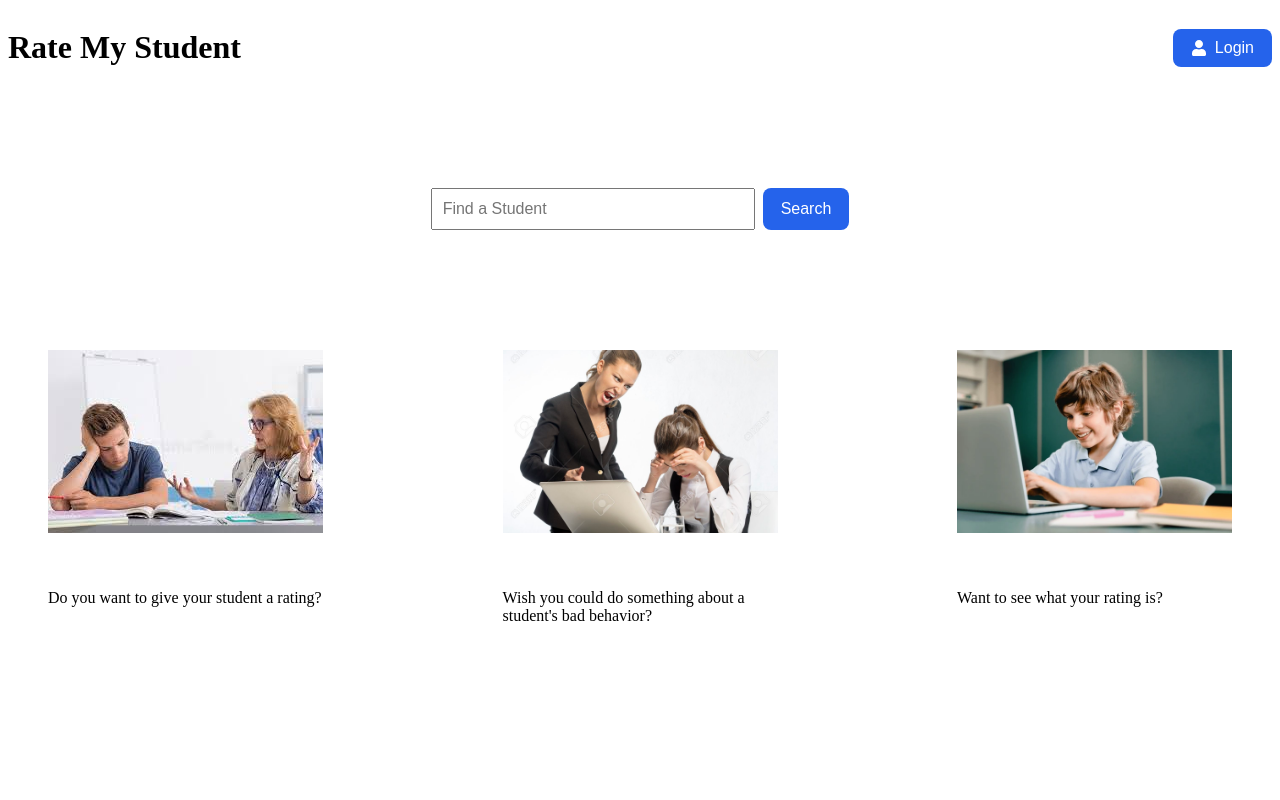
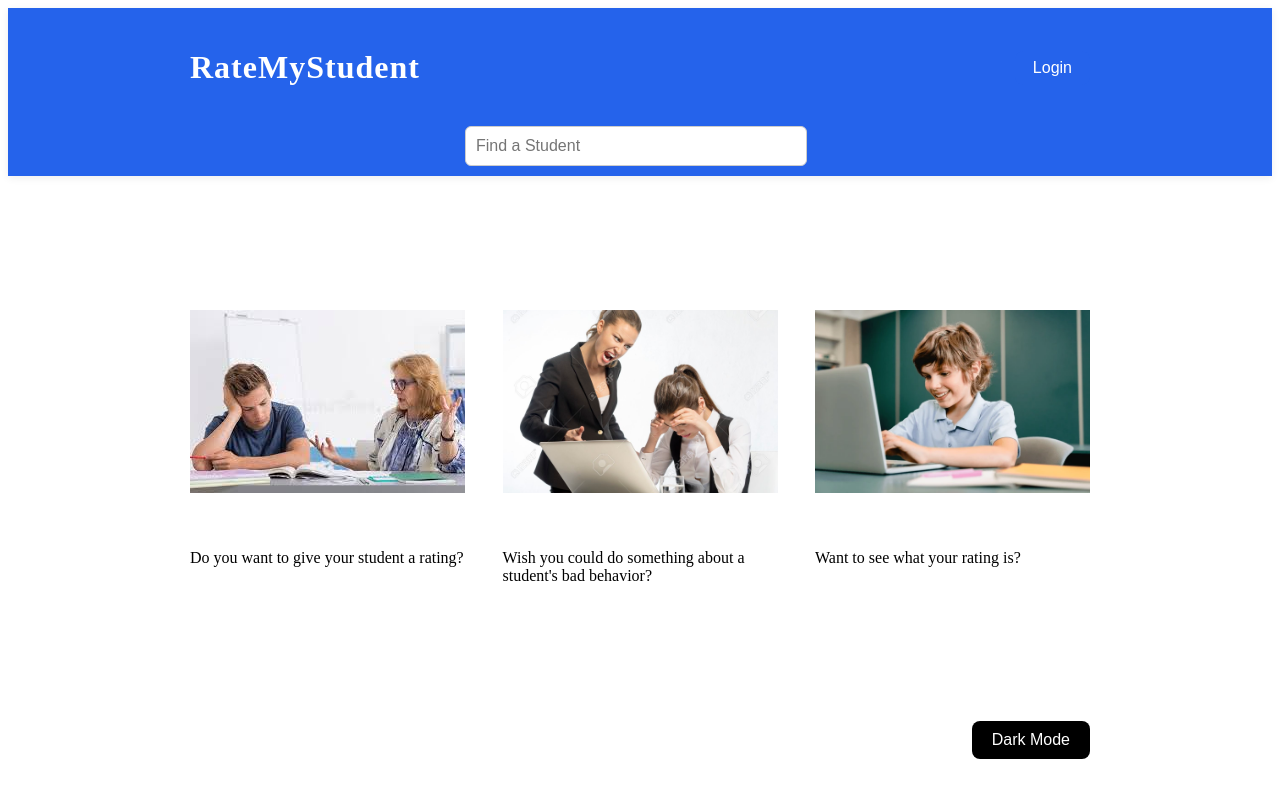
Before and after one commit to Gairolld/RateMyStudent, a React (Vite) app in the folder Frontend/: page / in a window 1280 px wide. Shown: the top 800 px of the page. Built offline with nearby package versions, Linux system fonts and the light colour scheme; no server answers.

Commit message:
Feat: Universal Header (from old frontend)

```diff
--- a/Frontend/src/App.jsx
+++ b/Frontend/src/App.jsx
@@ -1,12 +1,12 @@
 import { useState, useEffect } from "react";
-import { FaUser } from "react-icons/fa";
-import myImage from "./assets/pic1.jpg";
-import myImage2 from "./assets/pic2.jpg";
-import myImage3 from "./assets/pic3.webp";
 import { Routes, Route, useNavigate } from "react-router-dom";
 import Login from "./Login";
 import StudentProfile from "./StudentProfile";
 import SearchResults from "./SearchResults";
+import Header from "./Header";
+import myImage from "./assets/pic1.jpg";
+import myImage2 from "./assets/pic2.jpg";
+import myImage3 from "./assets/pic3.webp";
 import "./App.css";
 
 function App() {
@@ -26,24 +26,19 @@ function App() {
       .catch(() => setAuth({ loggedIn: false }));
   }, []);
 
-  // search students
-  const handleSearch = async (e) => {
-    e.preventDefault();
+  // live search as you type
+  useEffect(() => {
+    if (query.trim() === "") {
+      setSearchResults([]);
+      return;
+    }
     setSearching(true);
-    setSearchResults([]);
-    try {
-      const res = await fetch(`/search?name=${encodeURIComponent(query)}`, { credentials: "include" });
-      if (res.ok) {
-        const data = await res.json();
-        setSearchResults(data);
-      } else {
-        setSearchResults([]);
-      }
-    } catch {
-      setSearchResults([]);
-    }
-    setSearching(false);
-  };
+    fetch(`/search?name=${encodeURIComponent(query)}`, { credentials: "include" })
+      .then(res => res.ok ? res.json() : [])
+      .then(data => setSearchResults(data))
+      .catch(() => setSearchResults([]))
+      .finally(() => setSearching(false));
+  }, [query]);
 
   // logout
   const handleLogout = async () => {
@@ -53,55 +48,37 @@ function App() {
   };
 
   return (
+    <div style={{ backgroundColor: LightMode ? "#fff" : "#121212", minHeight: "100vh" }}>
+      <Header
+        onSearch={() => {}}
+        query={query}
+        setQuery={setQuery}
+        LightMode={LightMode}
+        auth={auth}
+        handleLogout={handleLogout}
+      />
       <Routes>
         <Route
           path="/"
           element={
-          <div style={{ backgroundColor: LightMode ? "#ffffff" : "#121212", minHeight: "100vh" }}>
-            {/* Top bar */}
-            <div style={{ display: "flex", justifyContent: "space-between", alignItems: "center", color: LightMode ? "#000000" : "#ffffff" }}>
-              <h1 style={{ cursor: "pointer" }} onClick={() => navigate("/")}>Rate My Student</h1>
-              <div>
-                {auth.loggedIn ? (
-                  <button onClick={handleLogout} style={{ ...buttonStyle, backgroundColor: "#ef4444" }}>Logout</button>
-                ) : (
-                  <>
-                    <button onClick={() => navigate("/login")} style={buttonStyle}><FaUser /> Login</button>
-                    {/* remove Sign Up button after use */}
-                  </>
-                )}
-              </div>
-            </div>
-
-            {/* actual search bar */}
-            <form onSubmit={handleSearch} style={{ display: "flex", justifyContent: "center", marginTop: "100px" }}>
-              <input
-                type="text"
-                placeholder="Find a Student"
-                value={query}
-                onChange={(e) => setQuery(e.target.value)}
-                style={{ padding: "10px", fontSize: "16px", width: "300px", color: LightMode ? "#000000" : "#ffffff" }}
-              />
-              <button type="submit" style={{ ...buttonStyle, marginLeft: 8 }}>Search</button>
-            </form>
+            <div style={{ maxWidth: 900, margin: "0 auto", padding: 24 }}>
               {searching && <div style={{ textAlign: "center" }}>Searching...</div>}
               {searchResults.length > 0 && <SearchResults results={searchResults} />}
-
-            {/* images and lore */}
-            <div style={{ display: "flex", justifyContent: "space-between", gap: "0px", marginTop: "100px", marginLeft: "40px", marginRight: "40px" }}>
-              <img src={myImage} alt="My image" style={{ padding: "20px 0px", width: "275px", height: "183px", objectFit: "cover" }} />
-              <img src={myImage2} alt="My image" style={{ padding: "20px 0px", width: "275px", height: "183px", objectFit: "cover" }} />
-              <img src={myImage3} alt="My image" style={{ padding: "20px 0px", width: "275px", height: "183px", objectFit: "cover" }} />
+              {/* Images and info */}
+              <div style={{ display: "flex", justifyContent: "space-between", gap: "0px", marginTop: "60px" }}>
+                <img src={myImage} alt="My image" style={{ padding: "20px 0px", width: "275px", height: "183px", objectFit: "cover", borderRadius: 12 }} />
+                <img src={myImage2} alt="My image" style={{ padding: "20px 0px", width: "275px", height: "183px", objectFit: "cover", borderRadius: 12 }} />
+                <img src={myImage3} alt="My image" style={{ padding: "20px 0px", width: "275px", height: "183px", objectFit: "cover", borderRadius: 12 }} />
               </div>
-
-            <div style={{ display: "flex", justifyContent: "space-between", gap: "0px", marginTop: "20px", marginLeft: "40px", marginRight: "40px" }}>
-              <p style={{ padding: "0px 0px", width: "275px", color: LightMode ? "#000000" : "#ffffff" }}>Do you want to give your student a rating?</p>
-              <p style={{ padding: "0px 0px", width: "275px", color: LightMode ? "#000000" : "#ffffff" }}>Wish you could do something about a student's bad behavior?</p>
-              <p style={{ padding: "0px 0px", width: "275px", color: LightMode ? "#000000" : "#ffffff" }}>Want to see what your rating is?</p>
+              <div style={{ display: "flex", justifyContent: "space-between", gap: "0px", marginTop: "20px" }}>
+                <p style={{ width: "275px", color: LightMode ? "#000" : "#fff" }}>Do you want to give your student a rating?</p>
+                <p style={{ width: "275px", color: LightMode ? "#000" : "#fff" }}>Wish you could do something about a student's bad behavior?</p>
+                <p style={{ width: "275px", color: LightMode ? "#000" : "#fff" }}>Want to see what your rating is?</p>
               </div>
-
-            <div style={{ display: "flex", justifyContent: "flex-end", marginTop: "300px" }}>
-              <button onClick={() => setLightMode(!LightMode)} style={{ display: "flex", alignItems: "center", gap: "8px", padding: "10px 20px", fontSize: "16px", backgroundColor: LightMode ? "#000000" : "#ffffff", color: LightMode ? "#ffffff" : "#000000", border: "none", borderRadius: "8px", cursor: "pointer", transition: "0.2s" }}>
+              <div style={{ display: "flex", justifyContent: "flex-end", marginTop: "120px" }}>
+                <button
+                  onClick={() => setLightMode(!LightMode)}
+                  style={{ display: "flex", alignItems: "center", gap: "8px", padding: "10px 20px", fontSize: "16px", backgroundColor: LightMode ? "#000" : "#fff", color: LightMode ? "#fff" : "#000", border: "none", borderRadius: "8px", cursor: "pointer", transition: "0.2s" }}>
                   {!LightMode && "Light Mode"}
                   {LightMode && "Dark Mode"}
                 </button>
@@ -110,23 +87,10 @@ function App() {
           }
         />
         <Route path="/login" element={<Login setAuth={setAuth} />} />
-      <Route path="/student/:userid" element={<StudentProfile />} />
+        <Route path="/student/:userid" element={<StudentProfile LightMode={LightMode} />} />
       </Routes>
+    </div>
   );
 }
 
-const buttonStyle = {
-  display: "flex",
-  alignItems: "center",
-  gap: "8px",
-  padding: "10px 18px",
-  fontSize: "16px",
-  backgroundColor: "#2563eb",
-  color: "white",
-  border: "none",
-  borderRadius: "8px",
-  cursor: "pointer",
-  transition: "0.2s"
-};
-
 export default App;
--- /dev/null
+++ b/Frontend/src/Header.jsx
@@ -0,0 +1,77 @@
+import { useState } from "react";
+import { useNavigate, useLocation } from "react-router-dom";
+
+function Header({ onSearch, query, setQuery, LightMode, auth, handleLogout }) {
+  const navigate = useNavigate();
+  const location = useLocation();
+
+  // only show search bar on some pages (AKA not login)
+  const showSearch = location.pathname !== "/login";
+
+  return (
+    <header style={{
+      background: LightMode ? "#2563eb" : "#1a1a2e",
+      color: "#fff",
+      padding: "20px 0 10px 0",
+      marginBottom: 30,
+      boxShadow: "0 2px 8px rgba(0,0,0,0.07)",
+      position: "sticky",
+      top: 0,
+      zIndex: 1000
+    }}>
+      <div style={{
+        display: "flex",
+        alignItems: "center",
+        justifyContent: "space-between",
+        maxWidth: 900,
+        margin: "0 auto",
+        padding: "0 20px"
+      }}>
+        <h1 style={{ cursor: "pointer", fontWeight: 700, fontSize: 32, letterSpacing: 1 }} onClick={() => navigate("/")}>RateMyStudent</h1>
+        <div>
+          {auth && auth.loggedIn ? (
+            <button onClick={handleLogout} style={{ ...buttonStyle, background: "#ef4444" }}>Logout</button>
+          ) : (
+            location.pathname !== "/login" && (
+              <button onClick={() => navigate("/login") } style={buttonStyle}>Login</button>
+            )
+          )}
+        </div>
+      </div>
+      {showSearch && (
+        <form onSubmit={e => { e.preventDefault(); onSearch && onSearch(); }} style={{ display: "flex", justifyContent: "center", marginTop: 18 }}>
+          <input
+            type="text"
+            placeholder="Find a Student"
+            value={query}
+            onChange={e => setQuery(e.target.value)}
+            style={{
+              padding: "10px",
+              fontSize: "16px",
+              width: "320px",
+              borderRadius: 6,
+              border: "1px solid #ccc",
+              marginRight: 8,
+              color: LightMode ? "#000" : "#fff",
+              background: LightMode ? "#fff" : "#222"
+            }}
+          />
+        </form>
+      )}
+    </header>
+  );
+}
+
+const buttonStyle = {
+  padding: "8px 18px",
+  fontSize: "16px",
+  background: "#2563eb",
+  color: "#fff",
+  border: "none",
+  borderRadius: "8px",
+  cursor: "pointer",
+  fontWeight: 500,
+  marginLeft: 8
+};
+
+export default Header;
```
Lines whose indentation alone changed are shown as unchanged.
